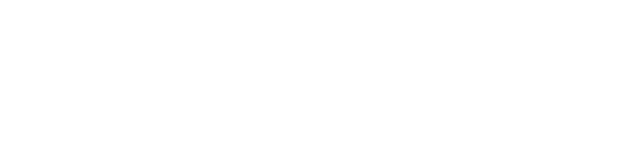
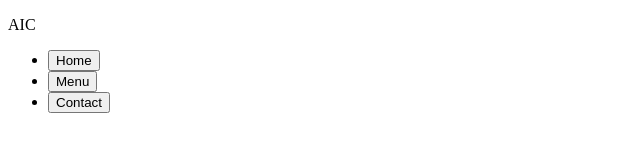
Before and after one commit to notZairus/Odin_RestaurantPage, a plain HTML site: page src/index.html in a window 1280 px wide. Shown: the whole page, without its empty margins (0-640 px from the left). Drawn offline with Linux system fonts and the light colour scheme.

Commit message:
will finish tomorrow

```diff
--- a/src/index.html
+++ b/src/index.html
@@ -6,6 +6,31 @@
   <title>Adam's Ice Cream</title>
 </head>
 <body>
+  <header>
+    <div class="logo-container">
+      <p>AIC</p>
+    </div>
+    <nav>
+      <ul>
+        <li>
+          <button>Home</button>
+        </li>
+        <li>
+          <button>Menu</button>
+        </li>
+        <li>
+          <button>Contact</button>
+        </li>
+      </ul>
+    </nav>
+    <div>
+      <!--empty-->
+    </div>
+  </header>
+
+  <section id="content">
+
+  </section>
 
 </body>
 </html>
--- a/src/js/home.js
+++ b/src/js/home.js
@@ -0,0 +1,6 @@
+
+export function attachHome() {
+  let home = document.createElement('div');
+  home.id = 'home';
+  return home;
+}
--- /dev/null
+++ b/src/js/main.js
@@ -0,0 +1,6 @@
+import '../style/main.css';
+import { attachHome } from './home';
+
+let content = document.getElementById('content');
+
+content.appendChild();
--- a/src/js/styler.js
+++ /dev/null
@@ -1 +0,0 @@
-import '../style/main.css';
--- a/src/style/main.css
+++ b/src/style/main.css
@@ -1,3 +1,77 @@
-h1 {
-  color: blue;
+@import url('https://fonts.googleapis.com/css2?family=Nunito+Sans:ital,opsz,wght@0,6..12,200..1000;1,6..12,200..1000&display=swap');
+
+:root {
+  --primary-color: #FFF7F1;
+  --secondary-color: #FFE4C9;
+  font-size: 16px;
+  font-family: "Nunito Sans";
 }
+
+body {
+  margin: 0px;
+  background-color: var(--primary-color);
+  height: 100dvh;
+  display: flex;
+  flex-direction: column;
+  position: relative;
+}
+
+header {
+  background-color: var(--secondary-color);
+  height: 100px;
+  width: 100%;
+  border-bottom: 3px solid rgb(0, 0, 0, 0.15);
+  box-sizing: border-box;
+  display: flex;
+  align-items: center;
+  padding: 0px 40px;
+}
+
+header div {
+  flex: 1;
+}
+
+header .logo-container p {
+  font-size: 3rem;
+  font-weight: 900;
+}
+
+header nav {
+  flex: 2;
+}
+
+header nav ul {
+  list-style: none;
+  display: flex;
+  justify-content: center;
+  gap: 30px;
+  padding: 0px;
+}
+
+nav ul button {
+  font-size: 2rem;
+  border: none;
+  background-color: transparent;
+  padding: 5px 20px;
+
+  transition: all 0.5s;
+}
+
+nav ul button:hover {
+  color: var(--secondary-color);
+  background-color: black;
+  border-radius: 2rem;
+}
+
+#content {
+  flex:1;
+  background-color: var(--primary-color);
+  display: flex;
+  padding: 0px 30px;
+  background: linear-gradient(10deg, var(--primary-color), var(--secondary-color))
+}
+
+#home {
+  flex: 1;
+  background-color: blue;
+}
```
Also changed, not shown: src/js/contact.js (deleted), src/js/menu.js (deleted), src/style/contact.css (deleted), src/style/home.css (deleted), src/style/menu.css (deleted).
